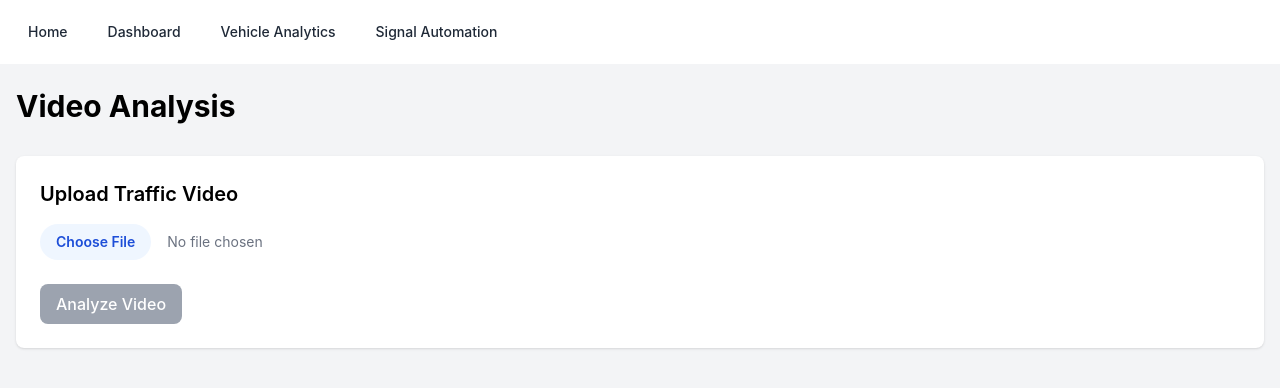
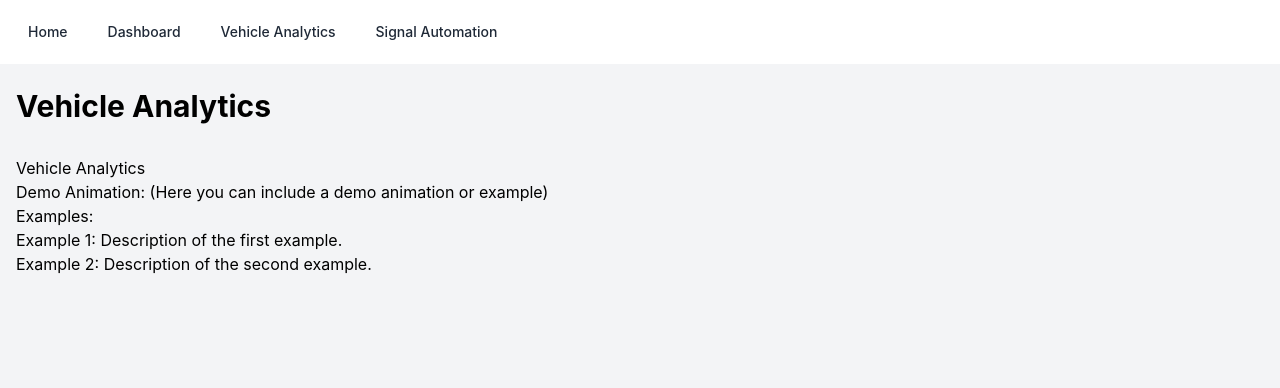
Before and after one commit to pawankushwahh/traffic_management, a React (Create React App) app in the folder frontend/: page /vehicle-analytics in a window 1280 px wide. Shown: the top 388 px of the page. Built offline with nearby package versions, Linux system fonts and the light colour scheme; no server answers.

Commit message:
Removed video submission system and replaced it with demo animations and examples in VehicleAnalytics.js.

```diff
--- a/frontend/src/components/VehicleAnalytics.js
+++ b/frontend/src/components/VehicleAnalytics.js
@@ -39,76 +39,7 @@ const VehicleAnalytics = () => {
   const handleFileSelect = (event) => {
     const file = event.target.files[0];
     setSelectedFile(file);
-    setError(null);
-
-    // Preview video
-    if (file) {
-      const url = URL.createObjectURL(file);
-      if (videoRef.current) {
-        videoRef.current.src = url;
-      }
-    }
   };
-
-  const handleUpload = async () => {
-    if (!selectedFile) {
-      setError('Please select a video file first');
-      return;
-    }
-
-    setProcessing(true);
-    setError(null);
-
-    const formData = new FormData();
-    formData.append('video', selectedFile);
-
-    try {
-      const response = await axios.post(`${BACKEND_URL}/video/upload`, formData, {
-        headers: {
-          'Content-Type': 'multipart/form-data',
-        },
-      });
-
-      setTaskId(response.data.task_id);
-      startProgressPolling(response.data.task_id);
-    } catch (err) {
-      setError('Error uploading video: ' + err.message);
-      setProcessing(false);
-    }
-  };
-
-  const startProgressPolling = (id) => {
-    if (progressInterval.current) {
-      clearInterval(progressInterval.current);
-    }
-
-    progressInterval.current = setInterval(async () => {
-      try {
-        const response = await axios.get(`${BACKEND_URL}/video/progress/${id}`);
-        const { progress, current_results } = response.data;
-
-        setProgress(progress);
-        if (current_results) {
-          setResults(current_results);
-        }
-
-        if (progress === 100) {
-          clearInterval(progressInterval.current);
-          setProcessing(false);
-        }
-      } catch (err) {
-        console.error('Error checking progress:', err);
-      }
-    }, 1000);
-  };
-
-  useEffect(() => {
-    return () => {
-      if (progressInterval.current) {
-        clearInterval(progressInterval.current);
-      }
-    };
-  }, []);
 
   const renderResults = () => {
     if (!results) return null;
@@ -184,71 +115,20 @@ const VehicleAnalytics = () => {
   return (
     <div className="min-h-screen bg-gray-100 py-6 px-4">
       <div className="max-w-7xl mx-auto">
-        <h1 className="text-3xl font-bold mb-8">Video Analysis</h1>
+        <h1 className="text-3xl font-bold mb-8">Vehicle Analytics</h1>
 
-        {/* Video Upload Section */}
-        <div className="bg-white rounded-lg shadow p-6">
-          <div className="mb-6">
-            <h2 className="text-xl font-semibold mb-4">Upload Traffic Video</h2>
-            <input
-              type="file"
-              accept=".mp4,.avi,.mov"
-              onChange={handleFileSelect}
-              className="block w-full text-sm text-gray-500
-                file:mr-4 file:py-2 file:px-4
-                file:rounded-full file:border-0
-                file:text-sm file:font-semibold
-                file:bg-blue-50 file:text-blue-700
-                hover:file:bg-blue-100"
-            />
+        <div>
+          <h2>Vehicle Analytics</h2>
+          <p>Demo Animation: (Here you can include a demo animation or example)</p>
+          <div className="demo-animation">
+            {/* Include your demo animation component or code here */}
           </div>
-
-          {/* Video Preview */}
-          {selectedFile && (
-            <div className="mb-6">
-              <h3 className="text-lg font-semibold mb-2">Preview</h3>
-              <video
-                ref={videoRef}
-                className="w-full max-h-[400px] rounded"
-                controls
-              />
-            </div>
-          )}
-
-          {/* Upload Button & Progress */}
-          <div className="space-y-4">
-            <button
-              onClick={handleUpload}
-              disabled={!selectedFile || processing}
-              className={`px-4 py-2 rounded-lg text-white font-medium ${
-                !selectedFile || processing
-                  ? 'bg-gray-400'
-                  : 'bg-blue-600 hover:bg-blue-700'
-              }`}
-            >
-              {processing ? 'Processing...' : 'Analyze Video'}
-            </button>
-
-            {processing && (
-              <div className="w-full bg-gray-200 rounded-full h-2.5">
-                <div
-                  className="bg-blue-600 h-2.5 rounded-full"
-                  style={{ width: `${progress}%` }}
-                />
-                <p className="text-sm text-gray-600 mt-2">
-                  Processing: {progress.toFixed(1)}%
-                </p>
-              </div>
-            )}
-
-            {error && (
-              <p className="text-red-500">{error}</p>
-            )}
-          </div>
+          <h3>Examples:</h3>
+          <ul>
+            <li>Example 1: Description of the first example.</li>
+            <li>Example 2: Description of the second example.</li>
+          </ul>
         </div>
-
-        {/* Analysis Results */}
-        {renderResults()}
       </div>
     </div>
   );
```
